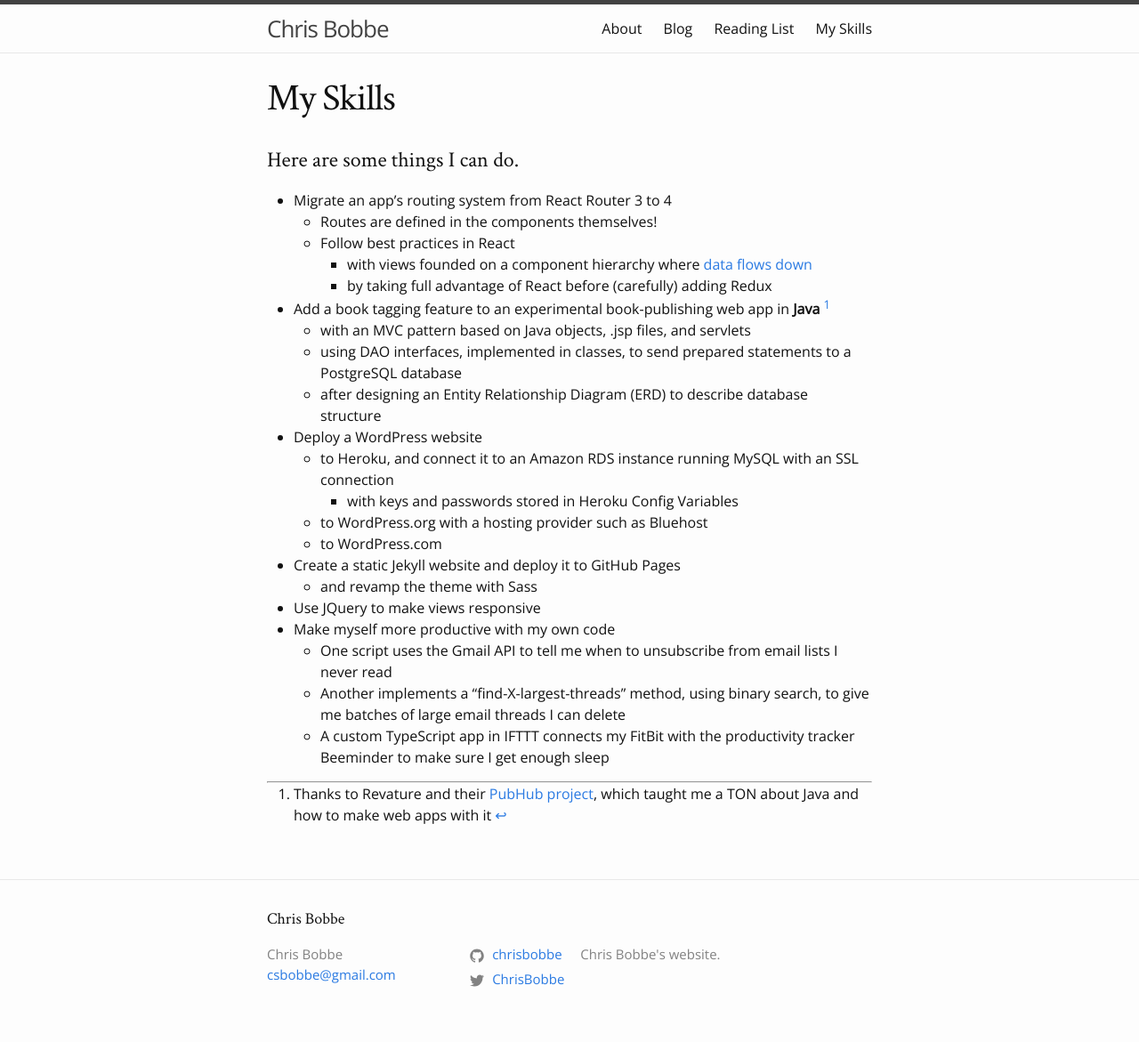
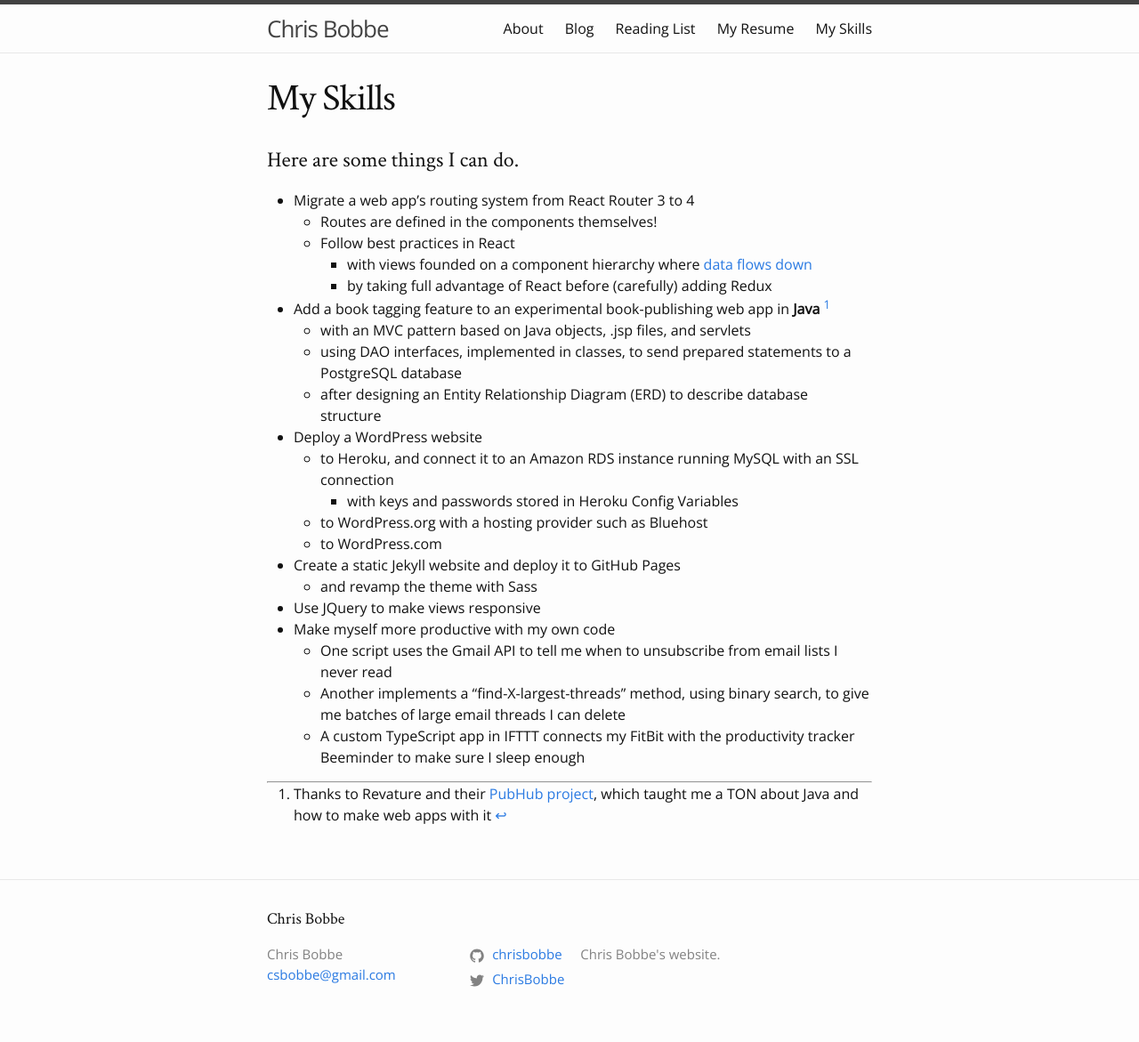
Before and after one commit to chrisbobbe/chrisbobbe.github.io, a Jekyll site: the page built from skills.md, in a window 1280 px wide. Shown: the whole page at 89% size. Built offline with Jekyll 4.4.1, drawn with Linux system fonts in a browser that asks for light colours.

Commit message:
add resume

```diff
--- a/_layouts/home.html
+++ b/_layouts/home.html
@@ -24,7 +24,7 @@ hide-header-footer: true
     <div class="box yellow">
       <div class="box-row">
         <h1>
-          my <a href="{{ '/skills' | relative-url }}">skills</a>
+          my <a href="{{ '/skills' | relative-url }}">skills</a> and <a href="{{ '/resume' | relative-url }}">resume</a>
         </h1>
       </div>
     </div>
--- a/_sass/minima.scss
+++ b/_sass/minima.scss
@@ -48,5 +48,6 @@ $on-laptop:        800px !default;
   "minima/layout",
   "minima/syntax-highlighting",
   "table-fix",
-  "home-boxes"
+  "home-boxes",
+  "resume-iframe"
 ;
--- /dev/null
+++ b/_sass/resume-iframe.scss
@@ -0,0 +1,11 @@
+/**
+ * Proper sizing for the Google Doc iframe in resume page
+ */
+ iframe {
+   margin: 0;
+   padding: 0;
+   width: 100%;
+   height: 1000px;
+   border: none;
+   overflow: hidden;
+}
--- /dev/null
+++ b/resume.html
@@ -0,0 +1,6 @@
+---
+layout: default
+title: My Resume
+permalink: /resume
+---
+<iframe src="https://docs.google.com/document/d/e/2PACX-1vT4eimGZwhMF9-4Wf41JF--lMAdmk0S6J6YnU31kI9xdBk8oTvZuHqDvSkG6D8-dzPnFkb3nV13LXc-/pub?embedded=true"></iframe>
--- a/skills.md
+++ b/skills.md
@@ -6,7 +6,7 @@ permalink: /skills
 
 # Here are some things I can do.
 
-* Migrate an app's routing system from React Router 3 to 4
+* Migrate a web app's routing system from React Router 3 to 4
   * Routes are defined in the components themselves!
   * Follow best practices in React
     * with views founded on a component hierarchy where [data flows down](https://reactjs.org/docs/thinking-in-react.html)
@@ -26,7 +26,7 @@ permalink: /skills
 * Make myself more productive with my own code
   * One script uses the Gmail API to tell me when to unsubscribe from email lists I never read
   * Another implements a "find-X-largest-threads" method, using binary search, to give me batches of large email threads I can delete
-  * A custom TypeScript app in IFTTT connects my FitBit with the productivity tracker Beeminder to make sure I get enough sleep
+  * A custom TypeScript app in IFTTT connects my FitBit with the productivity tracker Beeminder to make sure I sleep enough
 
 --------
 
```
Also changed, not shown: about.md (+1 -1 lines), assets/img/canoe.jpg (added), assets/img/mountains.jpg (added), assets/img/piano.jpg (added), 1 other file.
